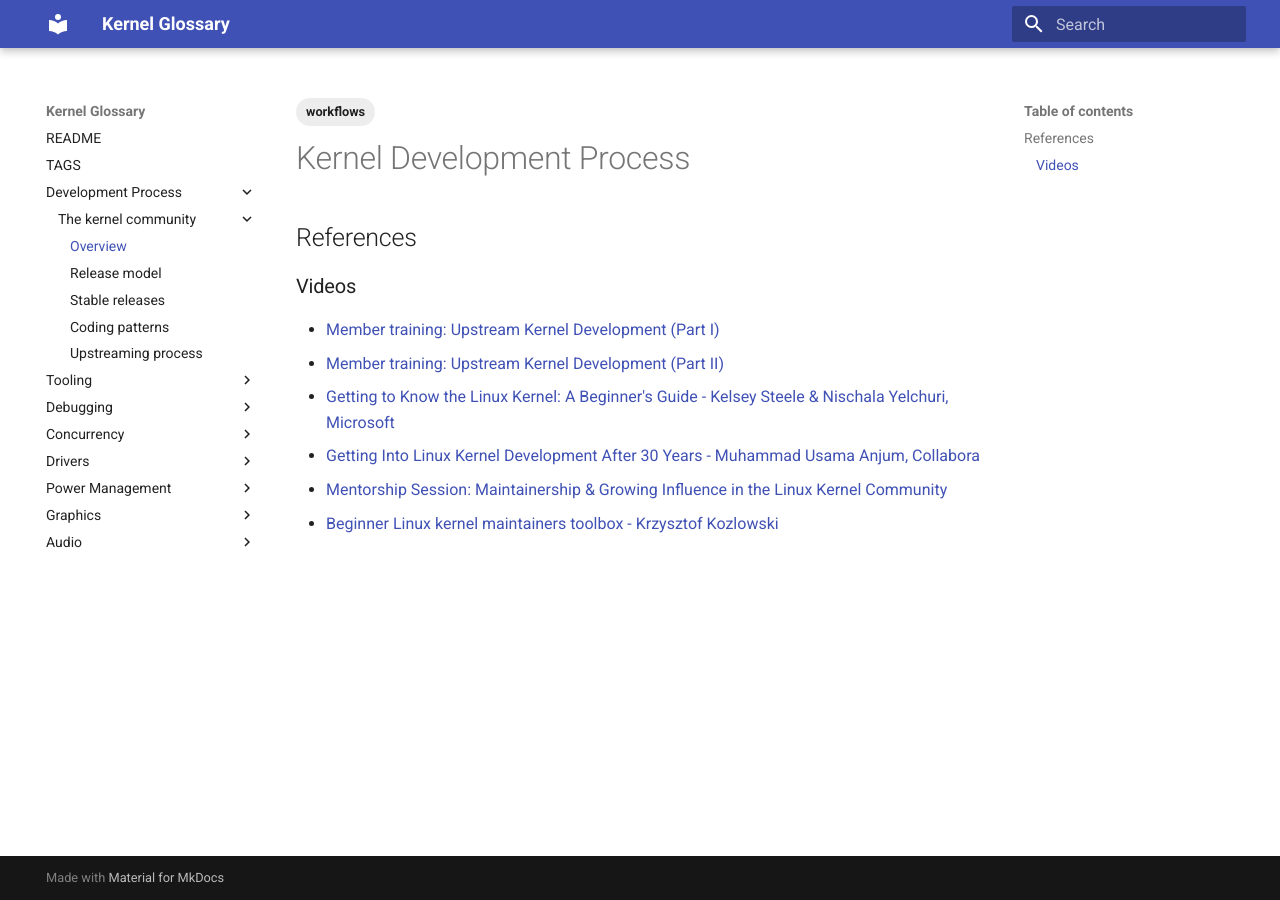
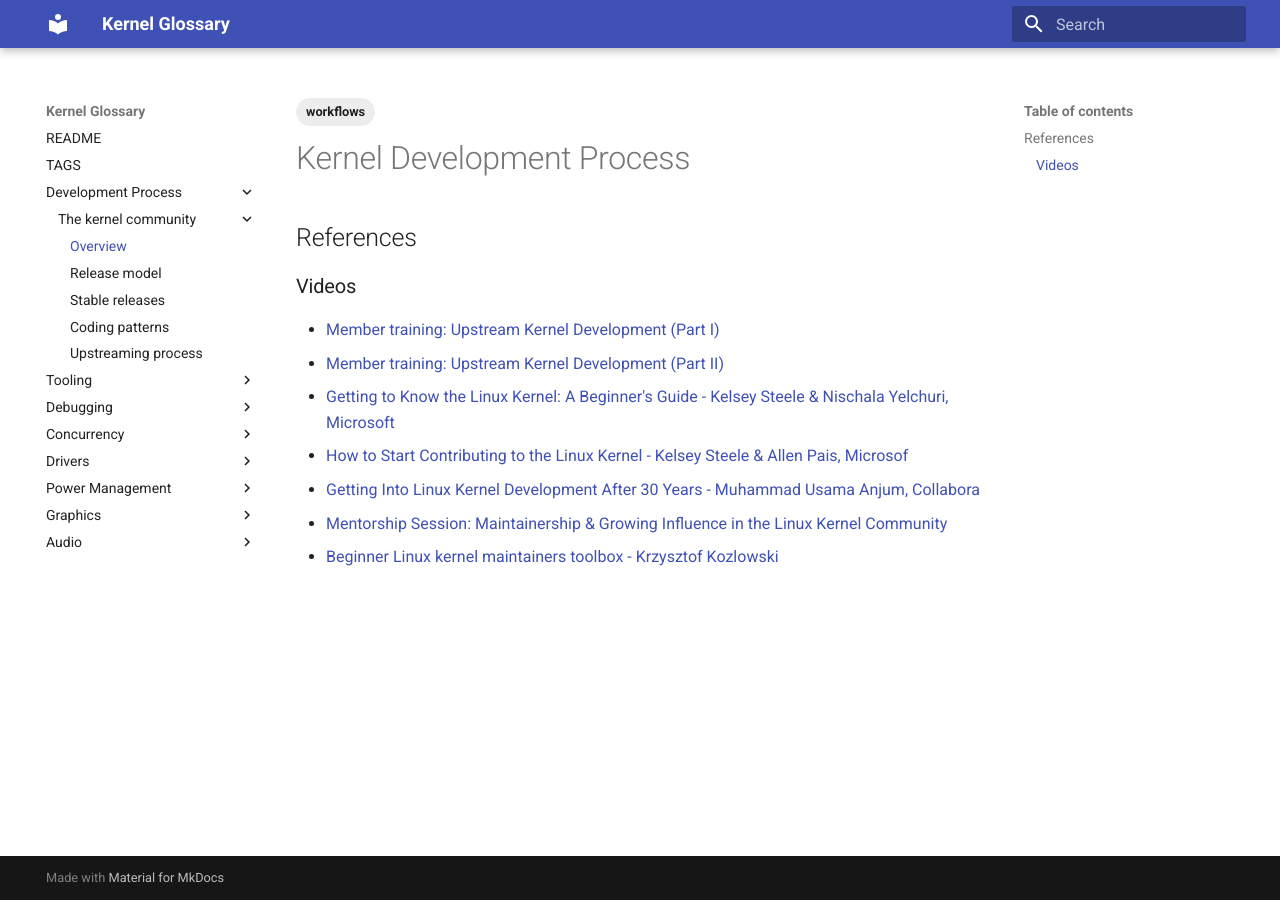
Before and after one commit to 0xff07/kernel-glossary, an MkDocs documentation site: the page built from docs/workflows/development-process.md, in a window 1280 px wide. Built offline with MkDocs 1.6.1 and Material for MkDocs 9.7.7, drawn with Linux system fonts in a browser that asks for light colours.

Commit message:
workflows: add more videos about release process
Signed-off-by: Yo-Jung (Leo) Lin <0xff07@gmail.com>

```diff
--- a/docs/workflows/development-process.md
+++ b/docs/workflows/development-process.md
@@ -13,6 +13,7 @@ tags:
 - [Member training: Upstream Kernel Development (Part I)](https://www.youtube.com/live/DxLB7T5Lp6Y)
 - [Member training: Upstream Kernel Development (Part II)](https://www.youtube.com/live/UENZ0zO2UEs)
 - [Getting to Know the Linux Kernel: A Beginner's Guide - Kelsey Steele & Nischala Yelchuri, Microsoft](https://youtu.be/QatE61Ynwrw)
+- [How to Start Contributing to the Linux Kernel - Kelsey Steele & Allen Pais, Microsof](https://youtu.be/jC5nC6PnjhI)
 - [Getting Into Linux Kernel Development After 30 Years - Muhammad Usama Anjum, Collabora](https://youtu.be/xtXn45cnVzE)
 - [Mentorship Session: Maintainership & Growing Influence in the Linux Kernel Community](https://youtu.be/wjk2MgpQ8Is)
 - [Beginner Linux kernel maintainers toolbox - Krzysztof Kozlowski](https://youtu.be/doUuj1qCggY)
```
Also changed, not shown: docs/workflows/stable-releases.md (+1 -0 lines).
